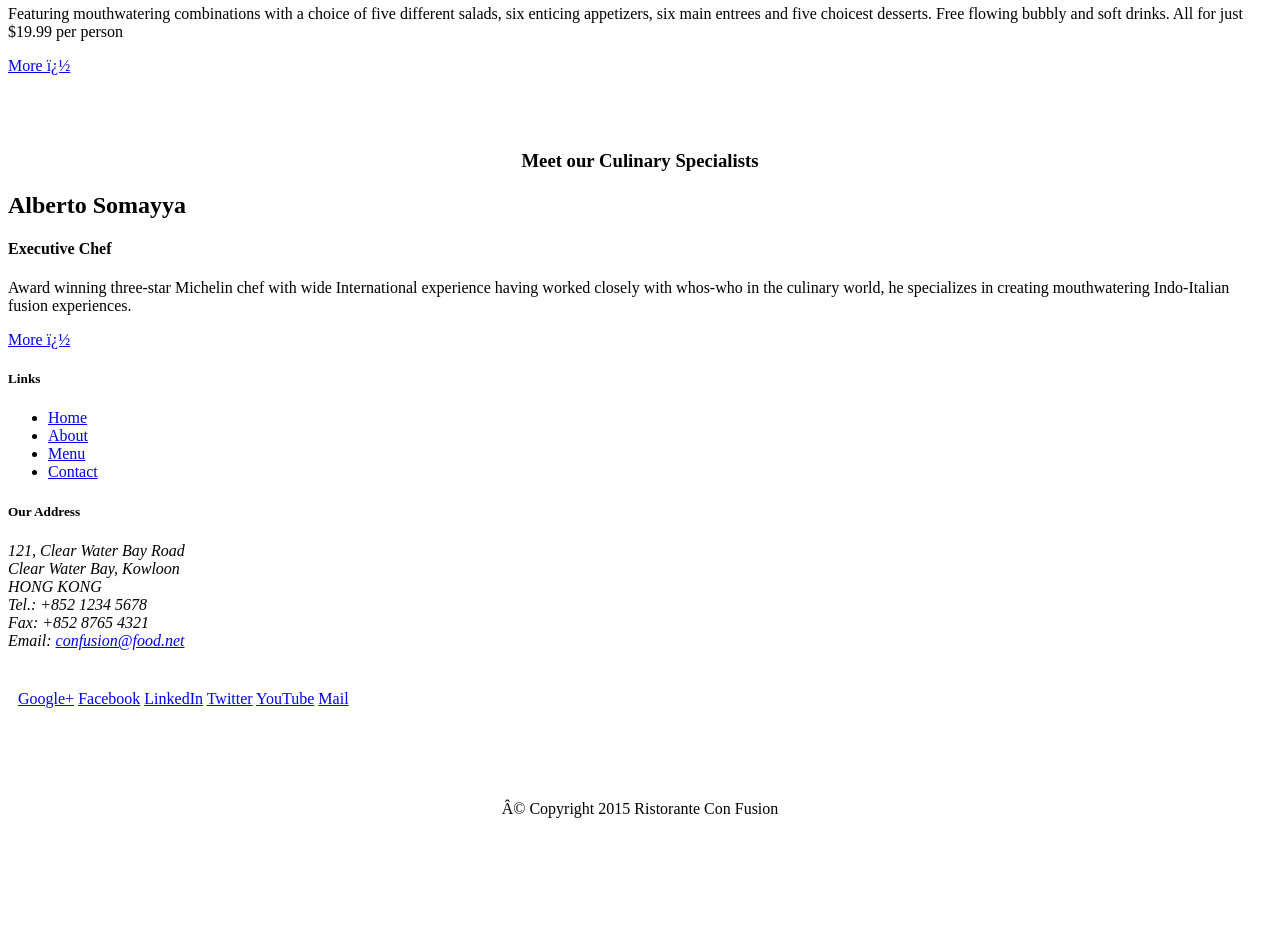
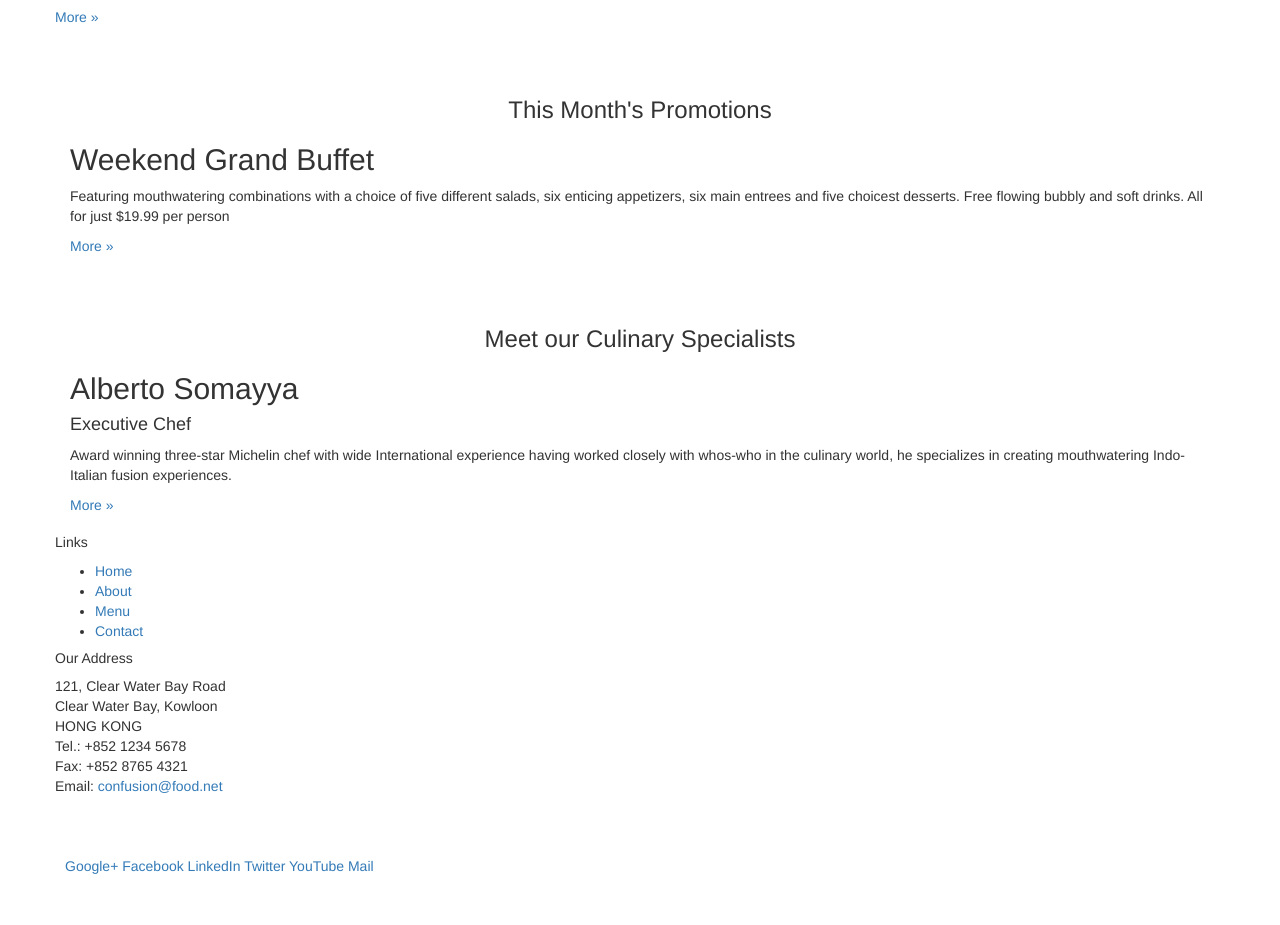
Before and after one commit to dongatho/ristorante, a plain HTML site: page index.html in a window 1280 px wide. Shown: the part 568-1493 px from the top of the page. Before the commit the page ends 1402 px from the top, so only its background shows below. Drawn offline with nearby package versions, Linux system fonts and the light colour scheme.

Commit message:
getting started with Bootstrap

```diff
--- a/index.html
+++ b/index.html
@@ -1,17 +1,35 @@
+
 <!DOCTYPE html>
-<!-- saved from url=(0077)https://d396qusza40orc.cloudfront.net/phoenixassets/web-frameworks/index.html -->
-<html lang="en"><head><meta http-equiv="Content-Type" content="text/html; charset=windows-1252">
+<html lang="en"
+
+<head>
+    <meta charset="utf-8">
+    <meta http-equiv="X-UA-Compatible" content="IE=edge">
+    <meta name="viewport" content="width=device-width, initial-scale=1">
+    <!-- The above 3 meta tags *must* come first in the head; any other head
+         content must come *after* these tags -->
     <title>Ristorante Con Fusion</title>
+
+        <!-- Bootstrap -->
+    <link href="css/bootstrap.min.css" rel="stylesheet">
+    <link href="css/bootstrap-theme.min.css" rel="stylesheet">
+
+    <!-- HTML5 shim and Respond.js for IE8 support of HTML5 elements and media queries -->
+    <!-- WARNING: Respond.js doesn't work if you view the page via file:// -->
+    <!--[if lt IE 9]>
+      <script src="https://oss.maxcdn.com/html5shiv/3.7.2/html5shiv.min.js"></script>
+      <script src="https://oss.maxcdn.com/respond/1.4.2/respond.min.js"></script>
+    <![endif]-->
 </head>
 
 <body>
 
-    <header>
+    <header class="jumbotron">
 
         <!-- Main component for a primary marketing message or call to action -->
 
-        <div>
-            <div>
+        <div class="container">
+            <div class="row">
                 <div>
                     <h1>Ristorante con Fusion</h1>
                     <p style="padding:40px;"></p>
@@ -23,16 +41,16 @@
         </div>
     </header>
 
-    <div>
-        <div>
+    <div class="container">
+        <div class="row">
             <div>
                 <p style="padding:20px;"></p>
-                <h3 align="center">Our Lipsmacking Culinary Creations</h3>
+                <h3 align=center>Our Lipsmacking Culinary Creations</h3>
             </div>
             <div>
                 <h2>Uthappizza</h2>
                 <p>A unique combination of Indian Uthappam (pancake) and Italian pizza, topped with Cerignola olives, ripe vine cherry tomatoes, Vidalia onion, Guntur chillies and Buffalo Paneer.</p>
-                <p><a href="https://d396qusza40orc.cloudfront.net/phoenixassets/web-frameworks/index.html#">More �</a></p>
+                <p><a  href="#">More &raquo;</a></p>
             </div>
         </div>
 
@@ -40,39 +58,39 @@
         <div>
             <div>
                 <p style="padding:20px;"></p>
-                <h3 align="center">This Month's Promotions</h3>
+                <h3 align=center>This Month's Promotions</h3>
             </div>
             <div>
                 <h2>Weekend Grand Buffet</h2>
                 <p>Featuring mouthwatering combinations with a choice of five different salads, six enticing appetizers, six main entrees and five choicest desserts. Free flowing bubbly and soft drinks. All for just $19.99 per person </p>
-                <p><a href="https://d396qusza40orc.cloudfront.net/phoenixassets/web-frameworks/index.html#">More �</a></p>
+                <p><a href="#">More &raquo;</a></p>
             </div>
         </div>
 
         <div>
             <div>
                 <p style="padding:20px;"></p>
-                <h3 align="center">Meet our Culinary Specialists</h3>
+                <h3 align=center>Meet our Culinary Specialists</h3>
             </div>
             <div>
                 <h2>Alberto Somayya</h2>
                 <h4>Executive Chef</h4>
                 <p>Award winning three-star Michelin chef with wide International experience having worked closely with whos-who in the culinary world, he specializes in creating mouthwatering Indo-Italian fusion experiences. </p>
-                <p><a href="https://d396qusza40orc.cloudfront.net/phoenixassets/web-frameworks/index.html#">More �</a></p>
+                <p><a href="#">More &raquo;</a></p>
             </div>
         </div>
     </div>
 
     <footer>
-        <div>
-            <div>
+        <div class="container">
+            <div class="row">
                 <div>
                     <h5>Links</h5>
                     <ul>
-                        <li><a href="https://d396qusza40orc.cloudfront.net/phoenixassets/web-frameworks/index.html#">Home</a></li>
-                        <li><a href="https://d396qusza40orc.cloudfront.net/phoenixassets/web-frameworks/index.html#">About</a></li>
-                        <li><a href="https://d396qusza40orc.cloudfront.net/phoenixassets/web-frameworks/index.html#">Menu</a></li>
-                        <li><a href="https://d396qusza40orc.cloudfront.net/phoenixassets/web-frameworks/index.html#">Contact</a></li>
+                        <li><a href="#">Home</a></li>
+                        <li><a href="#">About</a></li>
+                        <li><a href="#">Menu</a></li>
+                        <li><a href="#">Contact</a></li>
                     </ul>
                 </div>
                 <div>
@@ -98,12 +116,16 @@
                 </div>
                 <div>
                     <p style="padding:10px;"></p>
-                    <p align="center">© Copyright 2015 Ristorante Con Fusion</p>
+                    <p align=center>Â© Copyright 2015 Ristorante Con Fusion</p>
                 </div>
             </div>
         </div>
     </footer>
 
+    <!-- jQuery (necessary for Bootstrap's JavaScript plugins) -->
+    <script src="https://ajax.googleapis.com/ajax/libs/jquery/1.11.3/jquery.min.js"></script>
+    <!-- Include all compiled plugins (below), or include individual files as needed -->
+    <script src="js/bootstrap.min.js"></script>
+</body>
 
-
-</body></html>
+</html>
```
